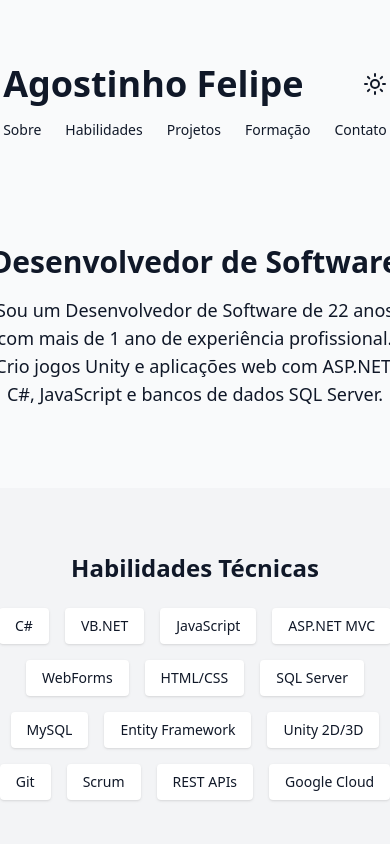
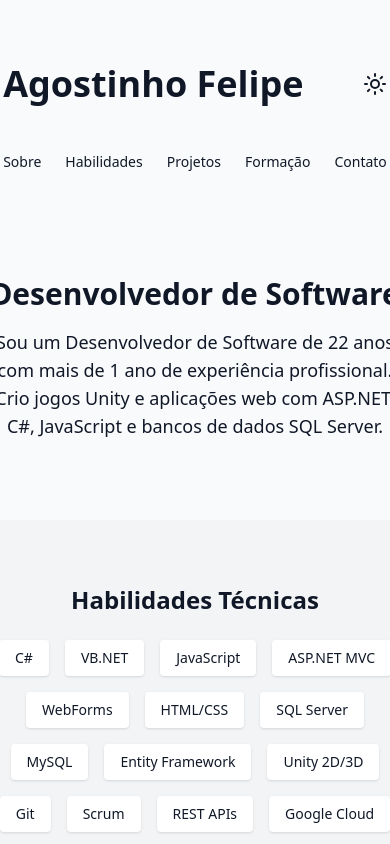
Before and after one commit to a-felipe-silva/Resume-Portfolio, a React (Vite) app: page / in a window 390 px wide. Shown: the top 844 px of the page. Built offline with nearby package versions, Linux system fonts and the light colour scheme.

Commit message:
Fix header nav vertical spacing

```diff
--- a/src/components/Header.jsx
+++ b/src/components/Header.jsx
@@ -16,7 +16,7 @@
 
   return (
     <header className="w-full px-8 py-6 bg-transparent">
-      <div className="flex justify-center md:justify-between items-end flex-wrap gap-y-4">
+      <div className="flex justify-center md:justify-between items-end flex-wrap gap-y-12">
         <div className="flex justify-between md:justify-start items-center space-x-4 basis-full md:basis-auto flex-1">
           {/* Nome à esquerda */}
           <h1 className="text-4xl sm:text-3xl md:text-2xl lg:text-xl font-semibold text-gray-900 dark:text-gray-300">Agostinho Felipe</h1>
```
